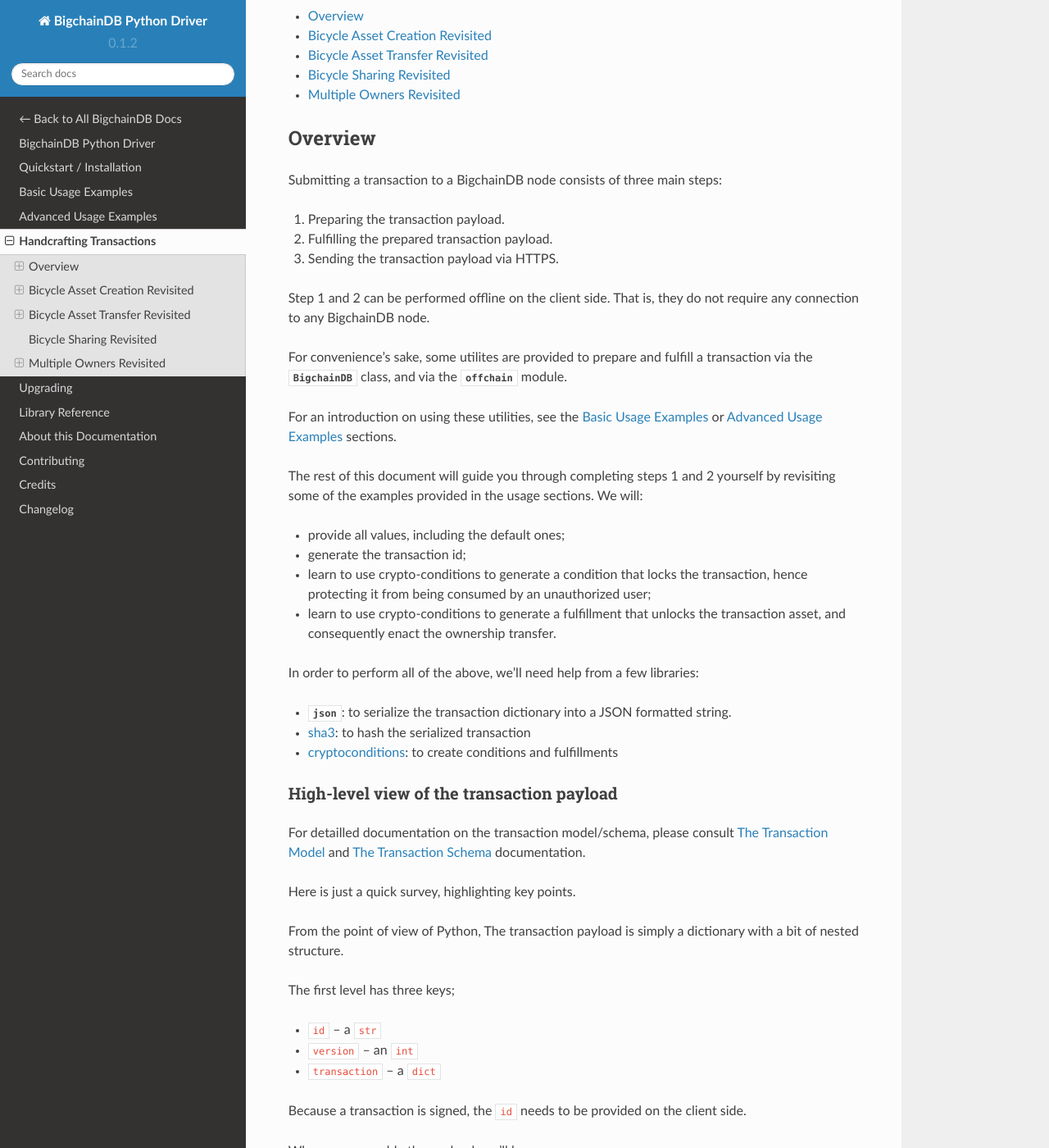
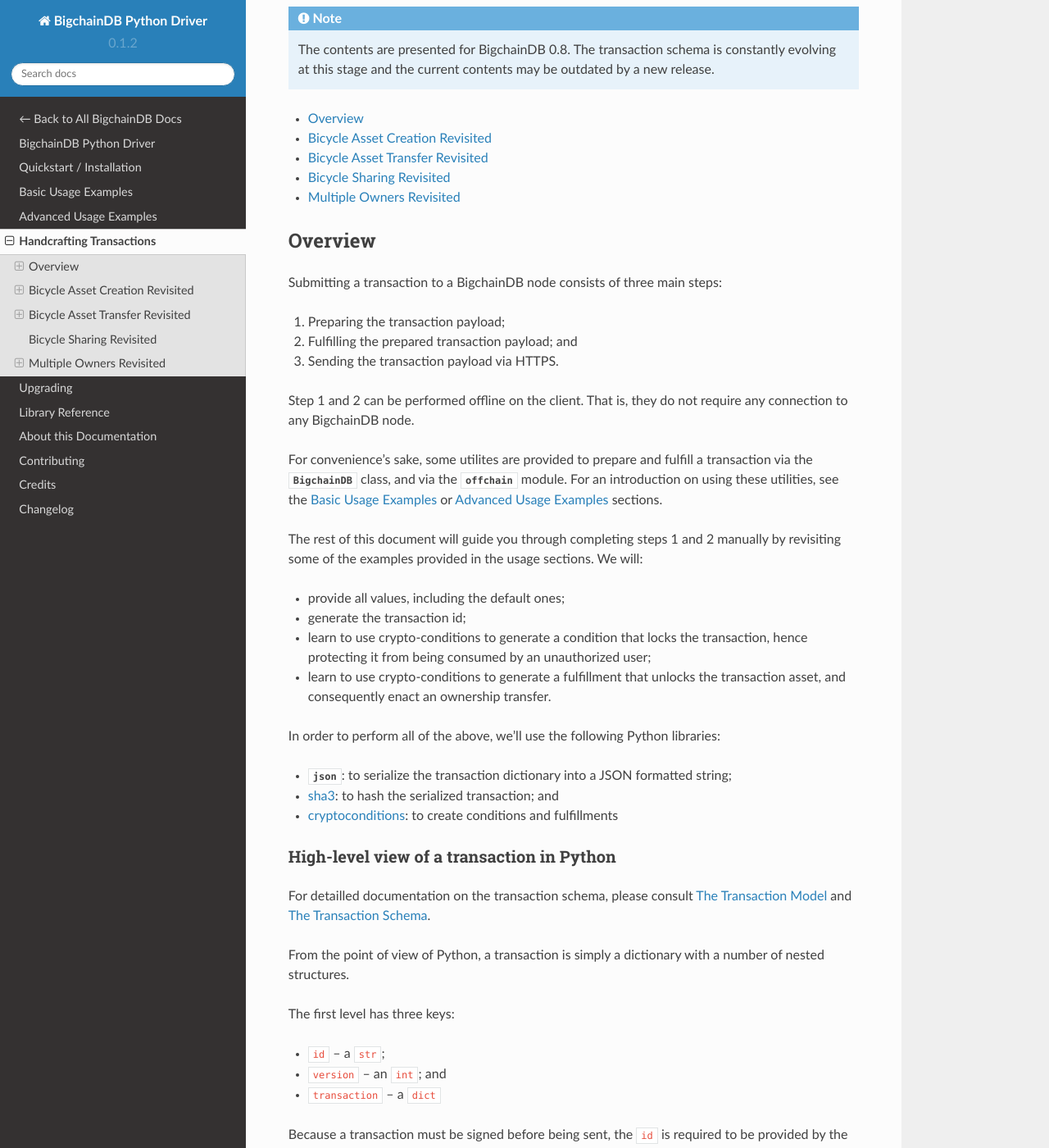
Before and after one commit to bigchaindb/bigchaindb-driver, a Sphinx documentation site: the page built from docs/handcraft.rst, in a window 1280 px wide and 1400 px high, scrolled down 200 px. Shown: the whole window at 82% size. Built offline with Sphinx 7.4.7 and the Read the Docs theme 2.0.0, drawn with Linux system fonts in a browser that asks for light colours; some of the changed text lies outside the part shown.

Commit message:
Edit edit handcrafting doc (#197)
All work was made by @sohkai
* Fix typos

* Add note about assumed server version

* Incorporate @sohkai re-wording suggestions

* Add missing closing parenthesis

```diff
--- a/docs/handcraft.rst
+++ b/docs/handcraft.rst
@@ -2,7 +2,13 @@
 Handcrafting Transactions
 #########################
 
-For those who wish to assemble the transaction payload "by hand".
+For those who wish to assemble transaction payloads "by hand", with examples in
+Python.
+
+.. note::
+    The contents are presented for BigchainDB 0.8. The transaction schema is
+    constantly evolving at this stage and the current contents may be outdated
+    by a new release.
 
 .. contents::
     :local:
@@ -14,22 +20,20 @@
 
 Submitting a transaction to a BigchainDB node consists of three main steps:
 
-1. Preparing the transaction payload.
-2. Fulfilling the prepared transaction payload.
+1. Preparing the transaction payload;
+2. Fulfilling the prepared transaction payload; and
 3. Sending the transaction payload via HTTPS.
 
-Step 1 and 2 can be performed offline on the client side. That is, they do not
+Step 1 and 2 can be performed offline on the client. That is, they do not
 require any connection to any BigchainDB node.
 
 For convenience's sake, some utilites are provided to prepare and fulfill a
 transaction via the :class:`~.bigchaindb_driver.BigchainDB` class, and via the
-:mod:`~bigchaindb_driver.offchain` module.
-
-For an introduction on using these utilities, see the :ref:`basic-usage` or
-:ref:`advanced-usage` sections.
+:mod:`~bigchaindb_driver.offchain` module. For an introduction on using these
+utilities, see the :ref:`basic-usage` or :ref:`advanced-usage` sections.
 
 The rest of this document will guide you through completing steps 1 and 2
-yourself by revisiting some of the examples provided in the usage sections.
+manually by revisiting some of the examples provided in the usage sections.
 We will:
 
 * provide all values, including the default ones;
@@ -37,34 +41,32 @@
 * learn to use crypto-conditions to generate a condition that locks the
   transaction, hence protecting it from being consumed by an unauthorized user;
 * learn to use crypto-conditions to generate a fulfillment that unlocks
-  the transaction asset, and consequently enact the ownership transfer.
-
-In order to perform all of the above, we'll need help from a few libraries:
+  the transaction asset, and consequently enact an ownership transfer.
+
+In order to perform all of the above, we'll use the following Python libraries:
 
 * :mod:`json`: to serialize the transaction dictionary into a JSON formatted
-  string.
-* `sha3`_: to hash the serialized transaction
+  string;
+* `sha3`_: to hash the serialized transaction; and
 * `cryptoconditions`_: to create conditions and fulfillments
 
 
-High-level view of the transaction payload
+High-level view of a transaction in Python
 ==========================================
-For detailled documentation on the transaction model/schema, please consult
-`The Transaction Model`_ and `The Transaction Schema`_ documentation.
-
-Here is just a quick survey, highlighting key points.
-
-From the point of view of Python, The transaction payload is simply a
-dictionary with a bit of nested structure.
-
-The first level has three keys;
-
-* ``id`` -- a ``str``
-* ``version`` -- an ``int``
+For detailled documentation on the transaction schema, please consult
+`The Transaction Model`_ and `The Transaction Schema`_.
+
+From the point of view of Python, a transaction is simply a dictionary with a
+number of nested structures.
+
+The first level has three keys:
+
+* ``id`` -- a ``str``;
+* ``version`` -- an ``int``; and
 * ``transaction`` -- a ``dict``
 
-Because a transaction is signed, the ``id`` needs to be provided on the client
-side.
+Because a transaction must be signed before being sent, the ``id`` is required
+to be provided by the client.
 
 When you assemble the payload you'll have:
 
@@ -75,16 +77,17 @@
         'transaction': {...},
     }
 
-and you'll generate the ``id`` by hashing the above.
-
-
-.. important:: **Implications of having Signed Payloads**
+whose ``id`` can be generated by hashing the above with SHA-3's SHA256
+algorithm.
+
+
+.. important:: **Implications of Signed Payloads**
 
     Because transactions are signed by the client submitting them, various
-    values that could otherwise be generated on the server side need to be
+    values that could traditionally be generated on the server side need to be
     generated on the client side.
 
-    These values are:
+    These values include:
 
     * **transaction id**, which is a hash of the entire payload, without the
       signature(s)
@@ -136,7 +139,7 @@
         'id': '7ab63c48-4c24-41df-a1bd-934bb609a7f7',
     }
 
-.. note:: In a many client-server architectures, the values for the keys:
+.. note:: In many client-server architectures, the values for the keys:
 
     * ``'divisible'``
     * ``'refillable'``
@@ -171,7 +174,7 @@
         'id': 'ad8c83bd-9192-43b3-b636-af93a3a6b07c',
     }
 
-.. note:: In a many client-server architectures, the value of the ``'id'``
+.. note:: In many client-server architectures, the value of the ``'id'``
     could be generated on the server side.
 
     `In the case of BigchainDB, because we rely on cryptographic signatures,
@@ -186,11 +189,11 @@
 
     operation = '<operation>'
 
-``<operation>`` is one of ``'CREATE'``, ``'TRANSFER'``, or ``'GENESIS'``
+``<operation>`` must be one of ``'CREATE'``, ``'TRANSFER'``, or ``'GENESIS'``
 
 .. important::
 
-    Case sensitive, all letters must be capitalized.
+    Case sensitive; all letters must be capitalized.
 
 
 conditions
@@ -228,9 +231,9 @@
 be hashed to generate the transaction id.
 
 In a second step, after the transaction id has been generated, the fulfillment
-uri (e.g., containing a signature) can be added.
-
-Moreover payloads for ``CREATE`` operations are a bit different.
+URI (e.g. containing a signature) can be added.
+
+Moreover, payloads for ``CREATE`` operations are a bit different.
 
 .. note:: We hope to be able to simplify the payload structure and validation,
     such that this is no longer required.
@@ -263,7 +266,8 @@
 
 The Prepared Transaction
 ========================
-Recall that to prepare a transaction we had to do something similar to:
+Recall that in order to prepare a transaction, we had to do something similar
+to:
 
 .. ipython::
 
@@ -355,7 +359,7 @@
 
 .. important::
 
-    Case sensitive, all letters must be capitalized.
+    Case sensitive; all letters must be capitalized.
 
 conditions
 ^^^^^^^^^^
@@ -386,7 +390,7 @@
 
     In [0]: ed25519.condition_uri
 
-So you have the condition uri now.
+So now you have a condition URI for Alice's public key.
 
 As for the details:
 
@@ -428,14 +432,14 @@
 
     In [0]: conditions = (condition,)
 
-The key part is the condition uri:
+The key part is the condition URI:
 
 .. ipython::
 
     In [0]: ed25519.condition_uri
 
-To know more about its meaning you may read the
-`cryptoconditions internet draft`_.
+To know more about its meaning, you may read the `cryptoconditions internet
+draft`_.
 
 
 fulfillments
@@ -451,14 +455,14 @@
        ...:     'owners_before': (alice.verifying_key,)
        ...: }
 
-* The input field is empty because it's a ``CREATE`` operation.
+* The input field is empty because it's a ``CREATE`` operation;
 * The ``'fulfillemnt'`` value is ``None`` as it will be set during the
-  fulfillment step.
+  fulfillment step; and
 * The ``'owners_before'`` field identifies the issuer(s) of the asset that is
   being created.
 
 
-The ``fulfillments`` value is simply a list or a tuple of all fulfillments:
+The ``fulfillments`` value is simply a list or tuple of all fulfillments:
 
 .. ipython::
 
@@ -585,7 +589,8 @@
 
     In [0]: handcrafted_creation_tx['id'] = txid
 
-Compare to the txid generated via the function prepare_transaction:
+Compare this to the txid of the transaction generated via
+``prepare_transaction()``:
 
 .. ipython::
 
@@ -611,7 +616,7 @@
 
     In [0]: handcrafted_creation_tx == prepared_creation_tx
 
-Still not equal because we used tuples instead of lists
+Are still not equal because we used tuples instead of lists.
 
 .. ipython::
 
@@ -627,7 +632,7 @@
 
     In [0]: prepared_creation_tx = prepared_creation_tx_bk
 
-The full handcrafted yet to be fulfilled transaction payload:
+The full handcrafted yet-to-be-fulfilled transaction payload:
 
 .. ipython::
 
@@ -663,7 +668,7 @@
 
     In [0]: handcrafted_creation_tx['transaction']['fulfillments'][0]['fulfillment'] = fulfillment
 
-checks
+Let's check this:
 
 .. ipython::
 
@@ -912,9 +917,9 @@
 
 A few notes:
 
-* The ``input`` field points to the condition that needs to be fulfilled.
-* The ``'fulfillemnt'`` value is ``None`` as it will be set during the
-  fulfillment step.
+* The ``input`` field points to the condition that needs to be fulfilled;
+* The ``'fulfillment'`` value is ``None`` as it will be set during the
+  fulfillment step; and
 * The ``'owners_before'`` field identifies the fulfiller(s).
 
 Putting it all together:
@@ -1006,7 +1011,8 @@
 
     In [0]: handcrafted_transfer_tx['id'] = txid
 
-Compare to the txid generated via the function prepare_transaction:
+Compare this to the txid of the transaction generated via
+``prepare_transaction()``
 
 .. ipython::
 
@@ -1032,7 +1038,7 @@
 
     In [0]: handcrafted_transfer_tx == prepared_transfer_tx
 
-Still not equal because we used tuples instead of lists
+Are still not equal because we used tuples instead of lists.
 
 .. ipython::
 
@@ -1048,7 +1054,7 @@
 
     In [0]: prepared_transfer_tx = prepared_transfer_tx_bk
 
-The full handcrafted yet to be fulfilled transaction payload:
+The full handcrafted yet-to-be-fulfilled transaction payload:
 
 .. ipython::
 
@@ -1084,7 +1090,7 @@
 
     In [0]: handcrafted_transfer_tx['transaction']['fulfillments'][0]['fulfillment'] = fulfillment
 
-checks
+Let's check this:
 
 .. ipython::
 
@@ -1493,7 +1499,7 @@
 
 .. code-block:: python
 
-    sent_car_tx = bdb.transactions.send(signed_car_creation_tx
+    sent_car_tx = bdb.transactions.send(signed_car_creation_tx)
 
 One day, ``alice`` and ``bob``, having figured out how to teleport themselves,
 and realizing they no longer need their car, wish to transfer the ownership of
@@ -1531,13 +1537,14 @@
 
     In [0]: signed_car_transfer_tx
 
-Sending the transaction over to a BigchainDB node:
+Sending the transaction to a BigchainDB node:
 
 .. code-block:: python
 
     sent_car_transfer_tx = bdb.transactions.send(signed_car_transfer_tx)
 
-First, import the necessary tools (json, sha3, and cryptoconditions):
+In order to do this manually, let's first import the necessary tools (json,
+sha3, and cryptoconditions):
 
 .. ipython::
 
@@ -1650,7 +1657,7 @@
 
     In [0]: handcrafted_car_creation_tx['id'] = car_creation_txid
 
-Compare:
+Let's make sure our txid is the same as the one provided by the driver:
 
 .. ipython::
 
@@ -1673,14 +1680,14 @@
 
     In [0]: handcrafted_car_creation_tx['transaction']['fulfillments'][0]['fulfillment'] = fulfillment_uri
 
-Compare:
+Compare our signed CREATE transaction with the driver's:
 
 .. ipython::
 
     In [0]: (json.dumps(handcrafted_car_creation_tx, sort_keys=True) ==
        ...:  json.dumps(signed_car_creation_tx, sort_keys=True))
 
-The transfer ...
+The transfer:
 
 .. ipython::
 
@@ -1749,7 +1756,7 @@
 
     In [0]: handcrafted_car_transfer_tx['id'] = car_transfer_txid
 
-Compare:
+Let's make sure our txid is the same as the one provided by the driver:
 
 .. ipython::
 
@@ -1788,7 +1795,7 @@
 
     In [0]: handcrafted_car_transfer_tx['transaction']['fulfillments'][0]['fulfillment'] = fulfillment_uri
 
-Compare:
+Compare our signed TRANSFER transaction with the driver's:
 
 .. ipython::
 
```
Also changed, not shown: other parts of docs/handcraft.rst (+4 -4 lines).
